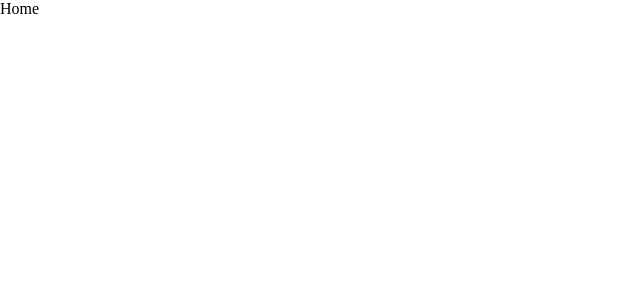
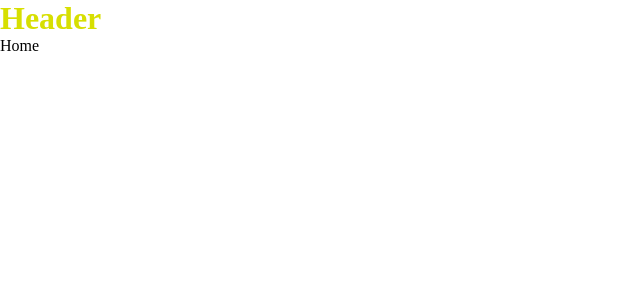
Before and after one commit to YannFigueiredo/gamer-preference-survey, a React (Create React App) app in the folder frontend/: page / in a window 1280 px wide. Shown: the top 300 px of the page, without its empty margins (0-640 px from the left). Built offline with nearby package versions, Linux system fonts and the light colour scheme.

Commit message:
initial styles added

```diff
--- /dev/null
+++ b/frontend/src/components/Header/index.tsx
@@ -0,0 +1,9 @@
+import { Container } from './styles';
+
+export default function Header(){
+    return(
+        <Container>
+            <h1>Header</h1>
+        </Container>
+    );
+}
--- /dev/null
+++ b/frontend/src/components/Header/styles.ts
@@ -0,0 +1,7 @@
+import styled from 'styled-components';
+
+export const Container = styled.header `
+    h1{
+        color: var(--color-gold-yellow);
+    }
+`
--- a/frontend/src/globalStyle.ts
+++ b/frontend/src/globalStyle.ts
@@ -1,6 +1,13 @@
 import { createGlobalStyle } from 'styled-components';
 
 const GlobalStyle = createGlobalStyle `
+    :root{
+        --color-dark-green-primary: #0B3B17;
+        --color-dark-green-secondary: #0A2A12;
+        --color-light-green: #01DF01;
+        --color-gold-yellow: #D7DF01;
+    }
+
     *{
         margin: 0;
         padding: 0;
--- a/frontend/src/routes.tsx
+++ b/frontend/src/routes.tsx
@@ -4,9 +4,12 @@ import Home from './pages/Home';
 import Records from './pages/Records';
 import Graphics from './pages/Graphics';
 
+import Header from './components/Header';
+
 export function RoutesApp(){
     return(
         <BrowserRouter>
+            <Header/>
             <Routes>
                 <Route path='/' element={<Home/>}/>
                 <Route path='/records' element={<Records/>}/>
```
